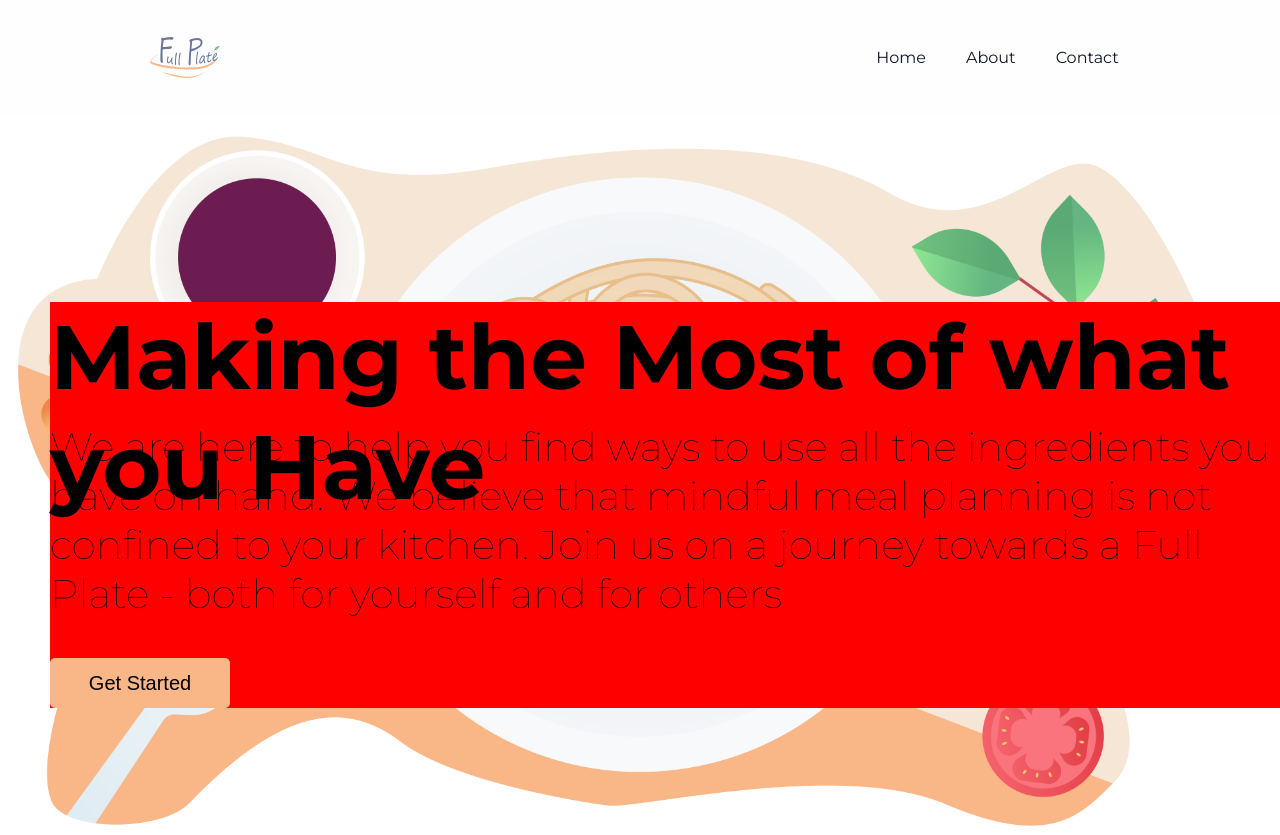
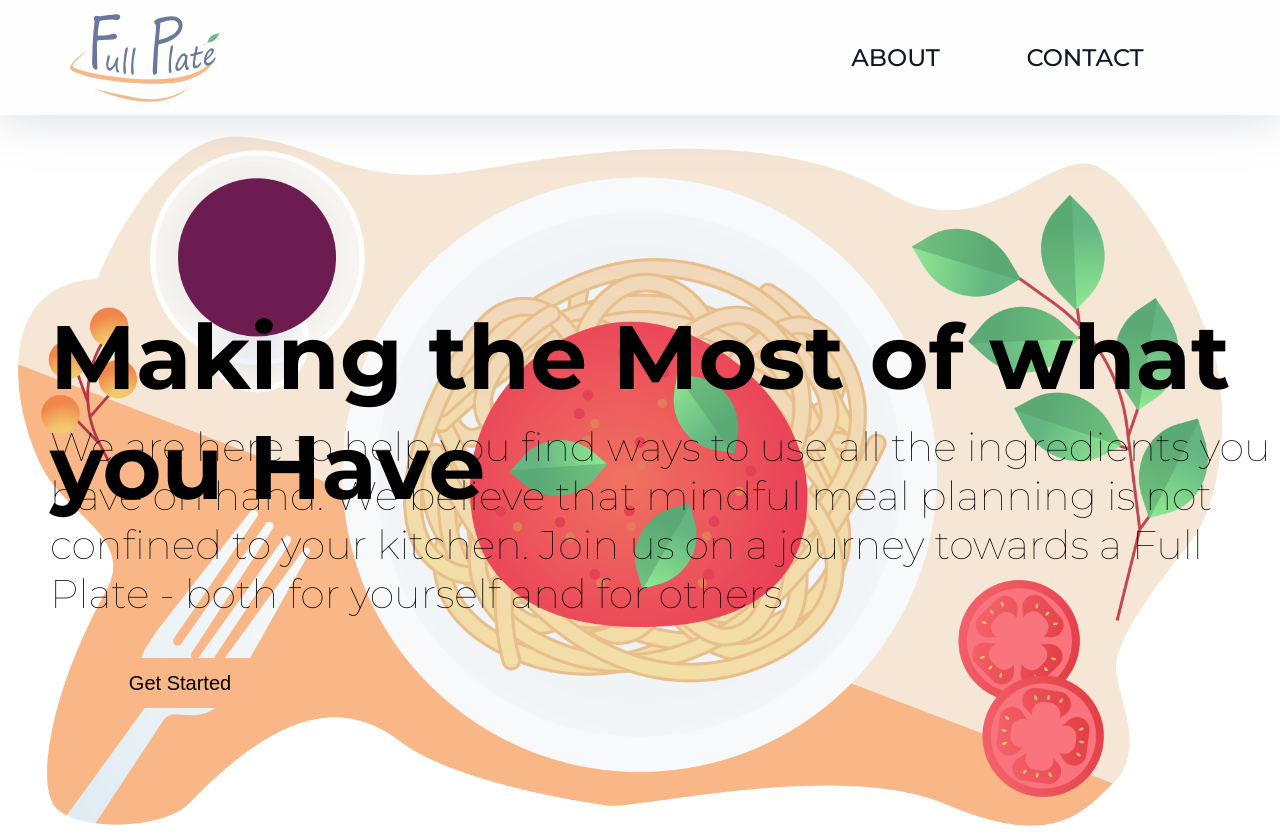
Before and after one commit to Don-PhDev/FullPlate, a React (Create React App) app: page / in a window 1280 px wide. Built offline with nearby package versions, Linux system fonts and the light colour scheme.

Commit message:
Add ul and li tags to Home.js, change styling in Navbar.css

```diff
--- a/src/components/Navbar.js
+++ b/src/components/Navbar.js
@@ -15,18 +15,26 @@ function Navbar() {
       <div className="leftSide" id={openLinks ? "open" : "close"}>
         <img src={Logo} />
         <div className="hiddenLinks">
+          <ul>
+            <li>
               <Link to="/"> Home </Link>
               <Link to="/about"> About </Link>
               <Link to="/contact"> Contact </Link>
+            </li>
+          </ul>
         </div>
       </div>
       <div className="rightSide">
-        <Link to="/"> Home </Link>
+        <ul>
+          <li>
+            {/* <Link to="/"> Home </Link> */}
             <Link to="/about"> About </Link>
             <Link to="/contact"> Contact </Link>
             <button onClick={toggleNavbar}>
               <MenuIcon />
             </button>
+          </li>
+        </ul>
       </div>
     </div>
   );
--- a/src/components/Wrapper/Wrapper.css
+++ b/src/components/Wrapper/Wrapper.css
@@ -1,6 +1,5 @@
 .wrapper {
   max-width: 1440px;
-  /* width: 90%; */
+  width: 100%;
   margin: 0 auto;
-  background-color: red;
 }
--- a/src/styles/Navbar.css
+++ b/src/styles/Navbar.css
@@ -1,3 +1,34 @@
+/* typography */
+ a {
+  font-family: 'Montserrat';
+  font-style: normal;
+  font-weight: 500;
+  font-size: 24px;
+  line-height: 29px;
+  color: #101828;
+  text-transform: uppercase;
+}
+
+
+
+.navbar ul {
+  /* margin-right: 160px; */
+  width: 100%;
+  display: flex;
+  justify-content: center;
+
+}
+
+.navbar li {
+ list-style-type: none;
+
+}
+
+a {
+  margin: 40px;
+  text-decoration: none;
+}
+
 .navbar {
   width: 100%;
   height: 115px;
@@ -6,6 +37,7 @@
   flex-direction: row;
   border-bottom: white 300px;
   font-family: 'Montserrat', sans-serif;
+  filter: drop-shadow(0px 3px 25px rgba(102, 112, 133, 0.25));
 
 }
 
@@ -14,11 +46,13 @@
   height: 100%;
   display: flex;
   align-items: center;
-  padding-left: 150px;
+  padding-left: 70px;
 }
 
 .navbar .leftSide img {
-  width: 70px;
+  width: 150px;
+  height: 88px;
+
 }
 
 .navbar .rightSide {
@@ -27,13 +61,14 @@
   display: flex;
   align-items: center;
   justify-content: center;
+
 }
 
-.navbar a {
+/* .navbar a {
   color: #101828;
   text-decoration: none;
   margin: 20px;
-}
+} */
 
 .navbar .rightSide button {
   background-color: transparent;
```
Lines whose indentation alone changed are shown as unchanged.
